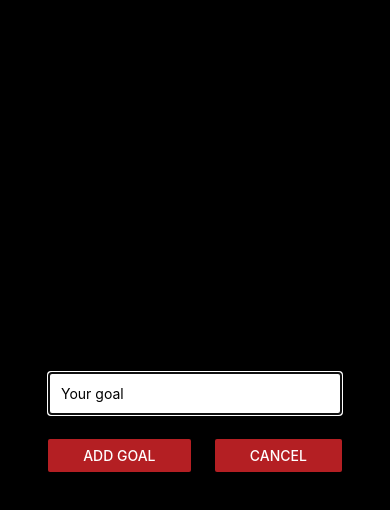
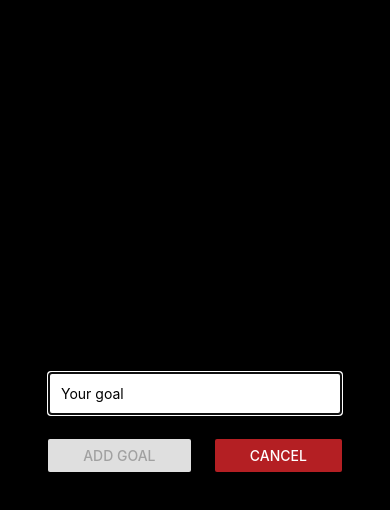
Before and after one commit to scorpiocavalier/ReactNativeCourse, a React Native app: screen / in a window 390 px wide. Both pictures are taken after a click on the button "ADD GOAL". Shown: the top 510 px of the page. Built offline with nearby package versions, Linux system fonts and the light colour scheme.

Commit message:
Disable 'add goal' button when there is no input text

```diff
--- a/app/components/GoalInput.js
+++ b/app/components/GoalInput.js
@@ -5,13 +5,9 @@ export default function GoalInput({ addGoal, closeModal, isVisible }) {
   const [inputText, setInputText] = useState("");
 
   const onAddGoal = () => {
-    const goal = inputText.trim();
-
-    if (inputText.length) {
-      addGoal(goal);
-      setInputText("");
-      closeModal();
-    }
+    addGoal(inputText.trim());
+    setInputText("");
+    closeModal();
   };
 
   return (
@@ -28,7 +24,12 @@ export default function GoalInput({ addGoal, closeModal, isVisible }) {
 
         <View className="flex-row gap-6">
           <View className="flex-auto">
-            <Button title="Add Goal" color="#b41f23" onPress={onAddGoal} />
+            <Button
+              title="Add Goal"
+              color="#b41f23"
+              onPress={onAddGoal}
+              disabled={!inputText.length}
+            />
           </View>
           <View className="flex-auto">
             <Button title="Cancel" color="#b41f23" onPress={closeModal} />
```
